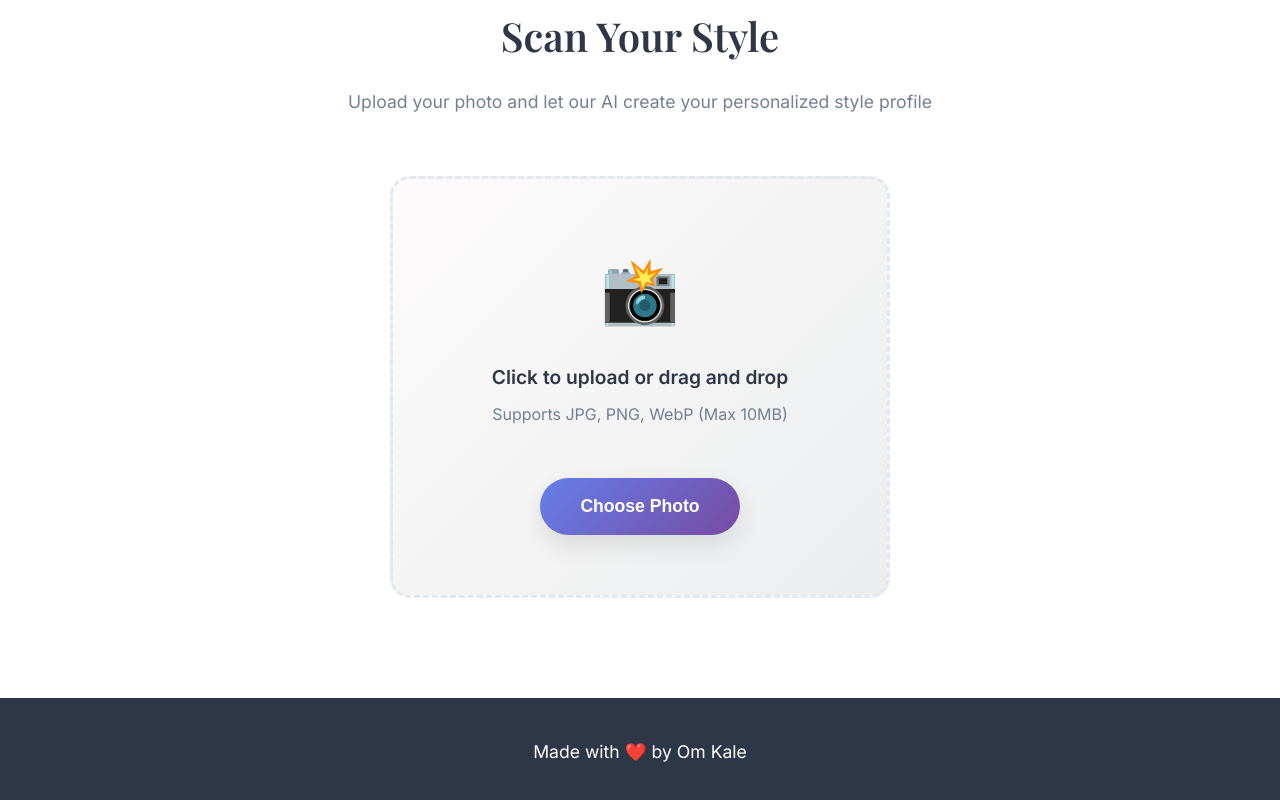
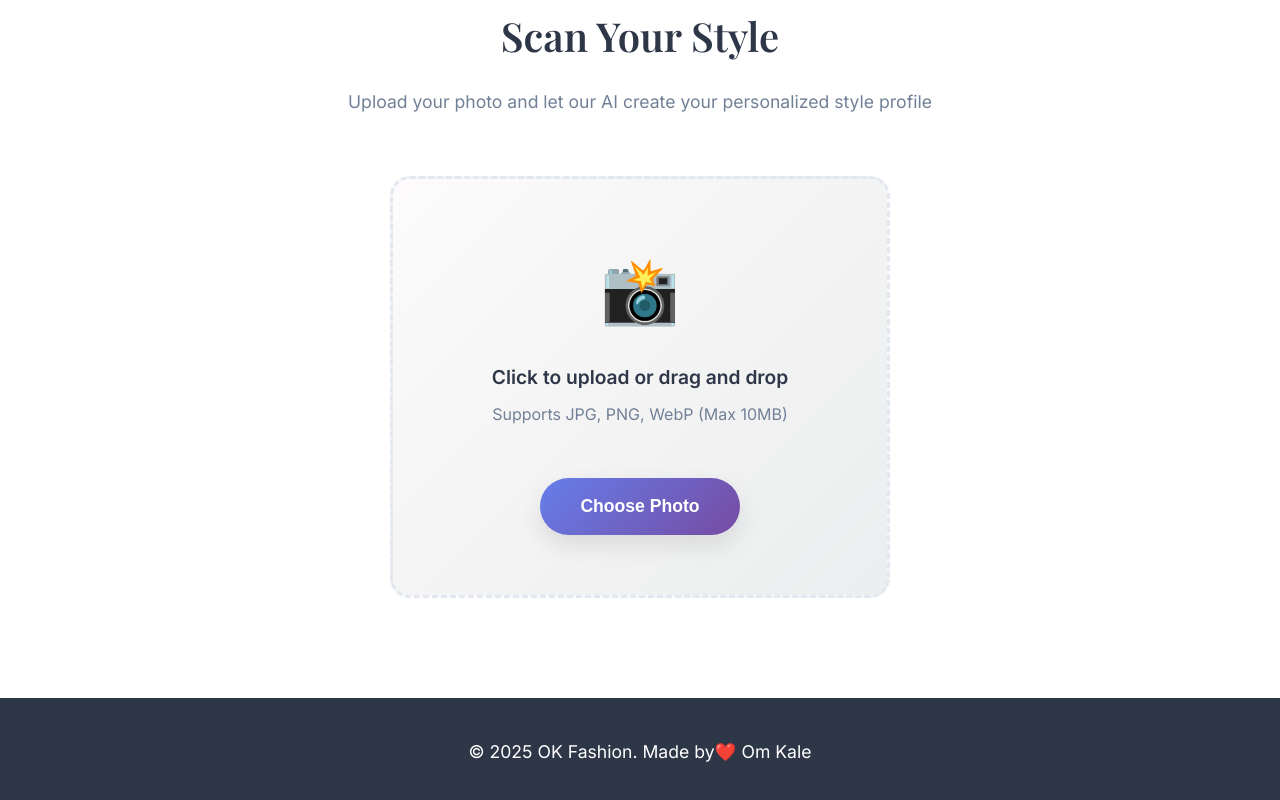
Before and after one commit to Omkale5706/OK-fashion, a plain HTML site: page index.html in a window 1280 px wide. Shown: the part 2958-3758 px from the top of the page. Drawn offline with nearby package versions, Linux system fonts and the light colour scheme.

Commit message:
Update index.html

```diff
--- a/index.html
+++ b/index.html
@@ -149,7 +149,7 @@
     <!-- Footer -->
     <footer class="footer">
         <div class="container">
-            <p>Made with ❤️ by Om Kale</p>
+            <p>© 2025 OK Fashion. Made by❤️ Om Kale</p>
         </div>
     </footer>
 
```
